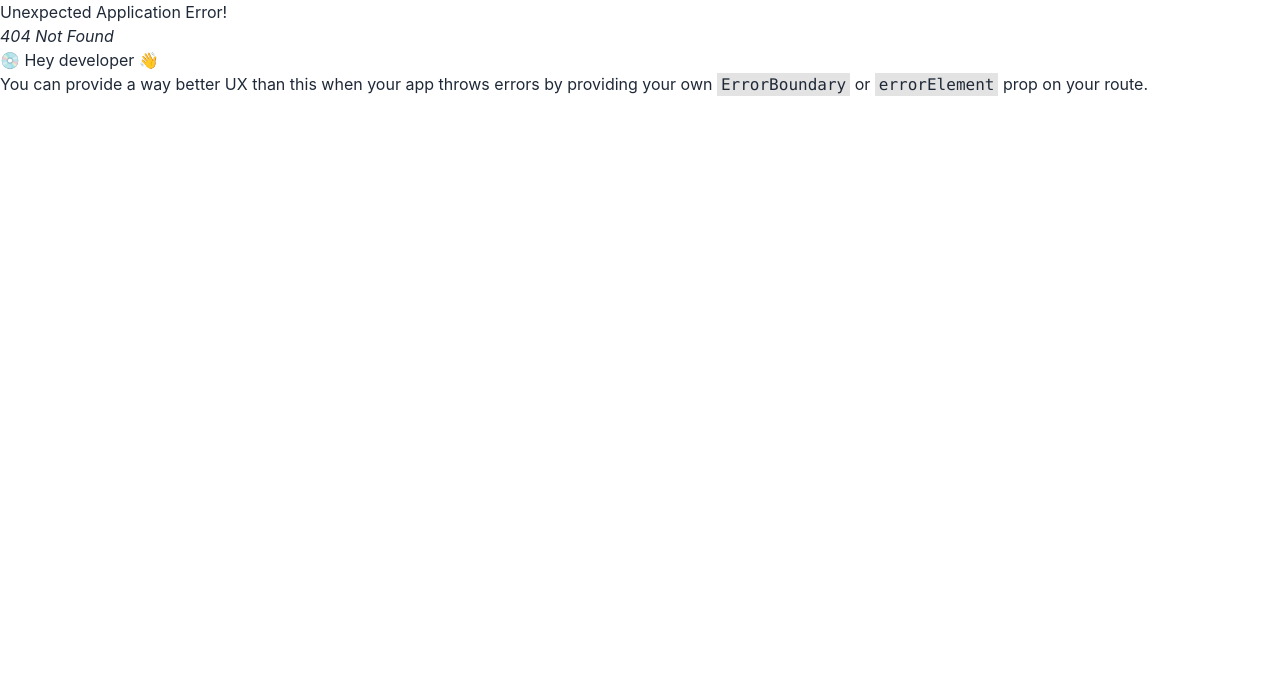
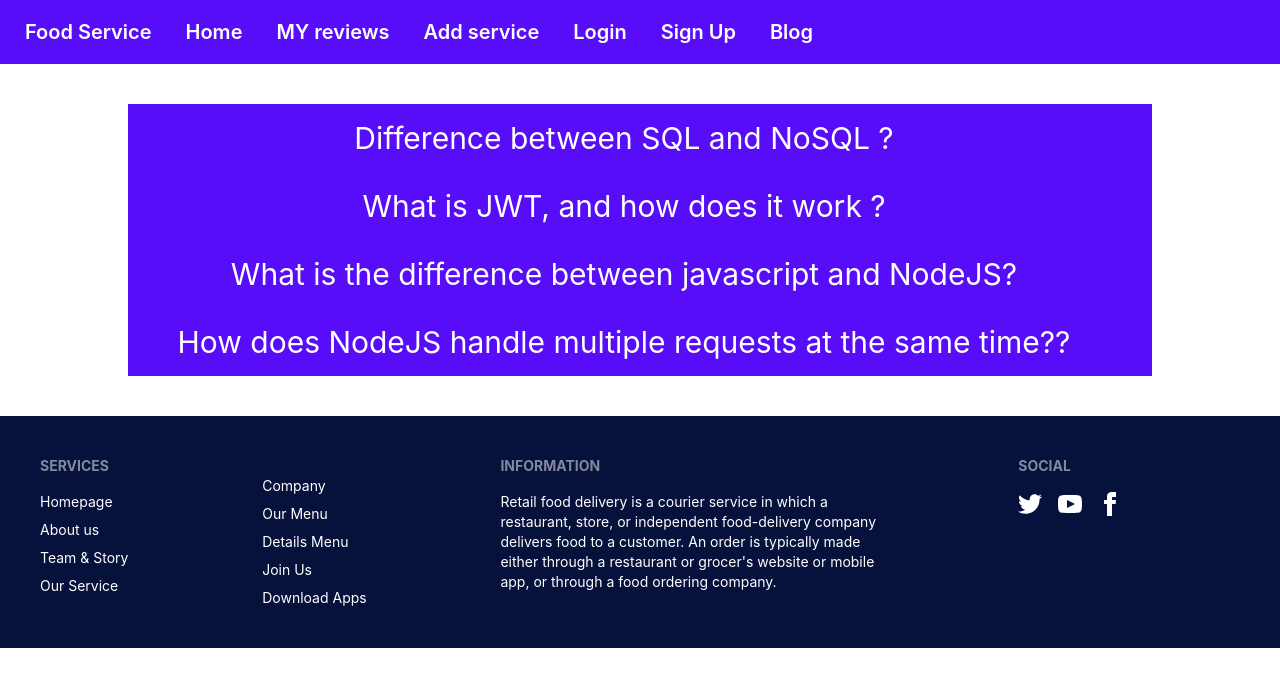
Before and after one commit to Ibrahim-Sikder/service-review-server, a React (Create React App) app in the folder food-service/: page /blog in a window 1280 px wide. Before the commit this address had no page. Shown: the top 686 px of the page. Built offline with nearby package versions, Linux system fonts and the light colour scheme.

Commit message:
Blog-section-complete

```diff
--- /dev/null
+++ b/food-service/src/Pages/Blog/Blog.css
@@ -0,0 +1,3 @@
+.blog{
+    margin-top:10px;
+}
--- /dev/null
+++ b/food-service/src/Pages/Blog/Blog.js
@@ -0,0 +1,49 @@
+import React from 'react';
+
+const Blog = () => {
+    return (
+        <div className='mt-10 mb-10'>
+           <div className=" blog collapse text-center w-4/5 mx-auto ">
+                <input type="checkbox" className="peer" />
+                <div className="collapse-title bg-primary text-primary-content peer-checked:bg-secondary peer-checked:text-secondary-content">
+                <h2 className='text-3xl'>Difference between SQL and NoSQL ?</h2>
+                </div>
+                <div className="collapse-content bg-primary text-primary-content peer-checked:bg-secondary peer-checked:text-secondary-content">
+                    <p className='text-2xl'>SQL is the programming language used to interface with relational databases. (Relational databases model data as records in rows and tables with logical links between them). NoSQL is a class of DBMs that are non-relational and generally do not use SQL.</p>
+                </div>
+            </div>
+            <div className="collapse text-center w-4/5 mx-auto">
+                <input type="checkbox" className="peer" />
+                <div className="collapse-title bg-primary text-primary-content peer-checked:bg-secondary peer-checked:text-secondary-content">
+                <h2 className='text-3xl'>What is JWT, and how does it work ?</h2>
+                </div>
+                <div className="collapse-content bg-primary text-primary-content peer-checked:bg-secondary peer-checked:text-secondary-content">
+                    <p className='text-2xl'>What is JWT (JSON Web Token)? JSON Web Token (JWT) is an open standard (RFC 7519) for securely transmitting information between parties as JSON object. It is compact, readable and digitally signed using a private key/ or a public key pair by the Identity Provider(IdP).</p>
+                </div>
+            </div>
+            <div className="collapse text-center w-4/5 mx-auto">
+                <input type="checkbox" className="peer" />
+                <div className="collapse-title bg-primary text-primary-content peer-checked:bg-secondary peer-checked:text-secondary-content">
+                <h2 className='text-3xl'>What is the difference between javascript and NodeJS?</h2>
+                </div>
+                <div className="collapse-content bg-primary text-primary-content peer-checked:bg-secondary peer-checked:text-secondary-content">
+                    <p className='text-2xl'>
+
+                    JavaScript is a simple programming language that can be used with any browser that has the JavaScript Engine installed. Node. js, on the other hand, is an interpreter or execution environment for the JavaScript programming language
+                    </p>
+                </div>
+            </div>
+            <div className="collapse text-center w-4/5 mx-auto">
+                <input type="checkbox" className="peer" />
+                <div className="collapse-title bg-primary text-primary-content peer-checked:bg-secondary peer-checked:text-secondary-content">
+                <h2 className='text-3xl'>How does NodeJS handle multiple requests at the same time??</h2>
+                </div>
+                <div className="collapse-content bg-primary text-primary-content peer-checked:bg-secondary peer-checked:text-secondary-content">
+                    <p className='text-2xl'>How NodeJS handle multiple client requests? NodeJS receives multiple client requests and places them into EventQueue. NodeJS is built with the concept of event-driven architecture. NodeJS has its own EventLoop which is an infinite loop that receives requests and processes them.</p>
+                </div>
+            </div>
+        </div>
+    );
+};
+
+export default Blog;
--- a/food-service/src/Pages/Share/Header/Header.js
+++ b/food-service/src/Pages/Share/Header/Header.js
@@ -5,13 +5,13 @@ const Header = () => {
     return (
         <div>
             <div className="navbar bg-primary text-primary-content">
-            <a className="btn btn-ghost normal-case text-xl"><Link to="/">Food Service</Link></a>
-            <a className="btn btn-ghost normal-case text-xl"><Link to="/home">Home</Link></a>
-            <a className="btn btn-ghost normal-case text-xl"><Link to="/review">MY reviews</Link></a>
-            <a className="btn btn-ghost normal-case text-xl"><Link to="/service">Add service </Link></a>
-            <a className="btn btn-ghost normal-case text-xl"><Link to="/login">Login </Link></a>
-            <a className="btn btn-ghost normal-case text-xl"><Link to="/signup">Sign Up </Link></a>
-            <a className="btn btn-ghost normal-case text-xl"><Link to="/blog">Blog </Link></a>
+            <a href="#" className="btn btn-ghost normal-case text-xl"><Link to="/">Food Service</Link></a>
+            <a href="#" className="btn btn-ghost normal-case text-xl"><Link to="/home">Home</Link></a>
+            <a href="#" className="btn btn-ghost normal-case text-xl"><Link to="/review">MY reviews</Link></a>
+            <a href="#" className="btn btn-ghost normal-case text-xl"><Link to="/service">Add service </Link></a>
+            <a href="#" className="btn btn-ghost normal-case text-xl"><Link to="/login">Login </Link></a>
+            <a href="#" className="btn btn-ghost normal-case text-xl"><Link to="/signup">Sign Up </Link></a>
+            <a href="#" className="btn btn-ghost normal-case text-xl"><Link to="/blog">Blog </Link></a>
 </div>
         </div>
     );
--- a/food-service/src/Router/Routes/Router.js
+++ b/food-service/src/Router/Routes/Router.js
@@ -1,6 +1,7 @@
 
 import { createBrowserRouter } from 'react-router-dom';
 import Main from '../../layout/Main';
+import Blog from '../../Pages/Blog/Blog';
 import Home from '../../Pages/Home/Home';
 import Login from '../../Pages/Login/Login';
 
@@ -22,6 +23,10 @@ import Login from '../../Pages/Login/Login';
           path: '/login',
           element: <Login></Login>
         },
+        {
+          path:'/blog',
+          element: <Blog></Blog>
+        }
 
 
 
```
Also changed, not shown: food-service/src/image/login.jpg (added).
